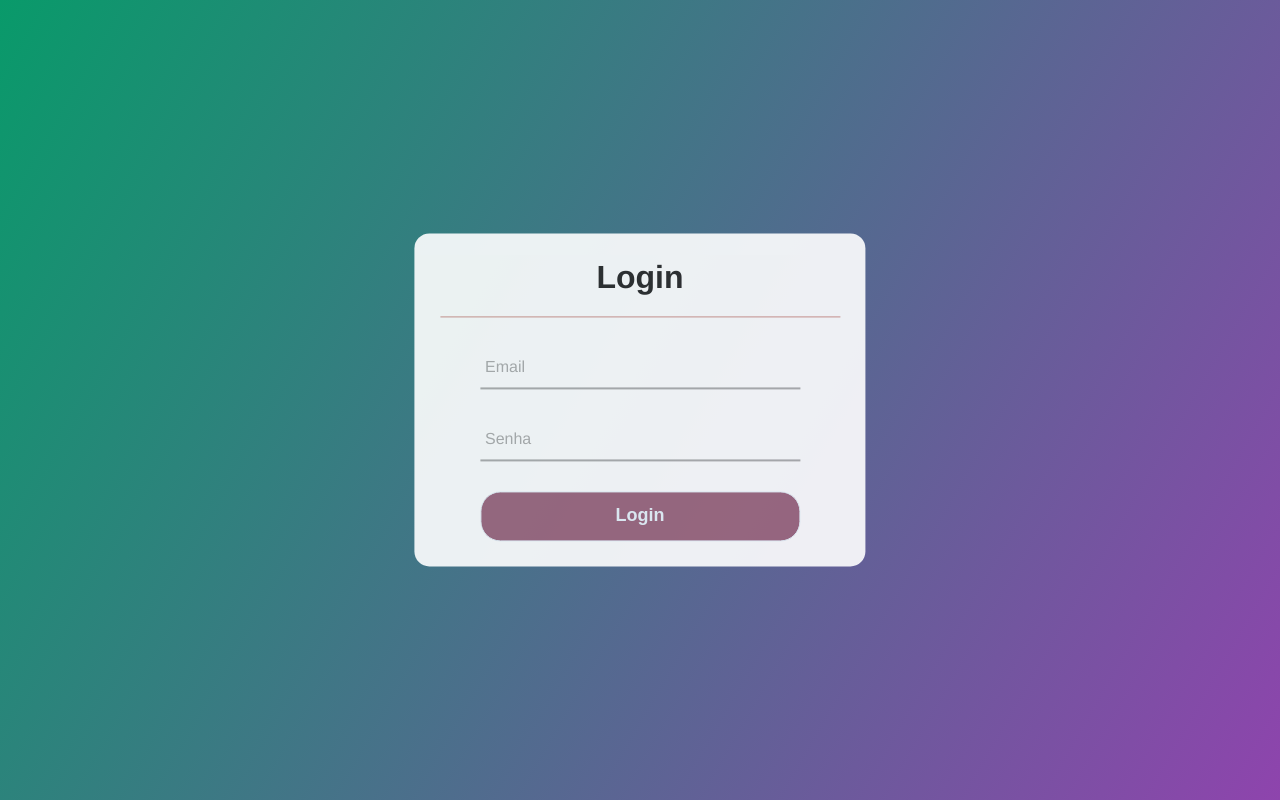
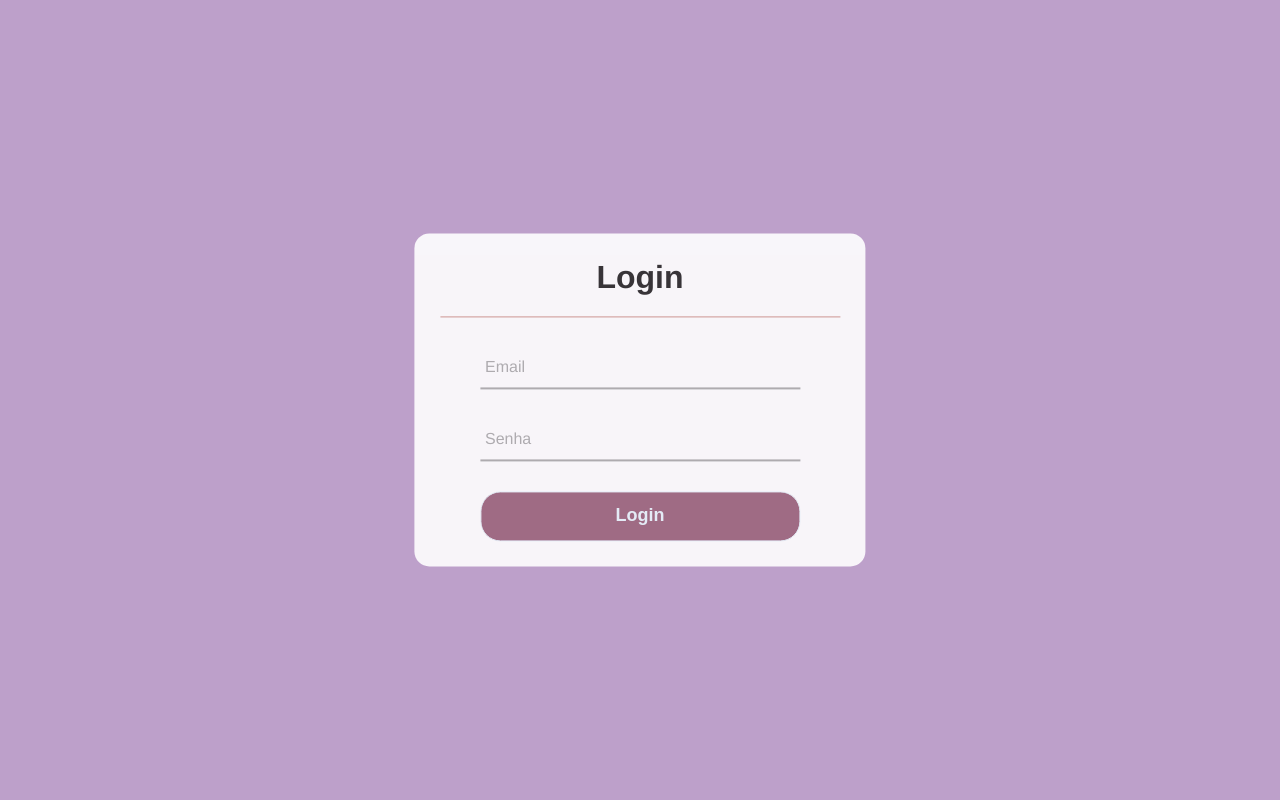
Before and after one commit to marianaaoribeiro/vue-front-test, a Vue app: page /login in a window 1280 px wide. Built offline with nearby package versions, Linux system fonts and the light colour scheme; the HTML template or start-up script is replaced by a standard one; what vue-the-mask would draw is missing.

Commit message:
Fixed background color

```diff
--- a/src/App.vue
+++ b/src/App.vue
@@ -1,5 +1,5 @@
 <template>
-  <div id="app" :style="$route.name == 'login' ? { background: 'linear-gradient(120deg, #099a6a, #8e44ad)' } : ''">
+  <div id="app">
     <router-view name="header">
       <Header />
     </router-view>
@@ -31,9 +31,7 @@ export default {
   -webkit-font-smoothing: antialiased;
   -moz-osx-font-smoothing: grayscale;
   text-align: center;
-  color: #2c3e50;
   min-height: 100%;
 }
 
-
 </style>
--- a/src/views/Home.vue
+++ b/src/views/Home.vue
@@ -97,6 +97,7 @@ export default {
     };
   },
   beforeMount() {
+    document.getElementsByTagName("body")[0].style.background = ""
     this.getClients();
   },
   methods: {
--- a/src/views/Login.vue
+++ b/src/views/Login.vue
@@ -45,19 +45,12 @@ export default {
       }
     }
   },
+  beforeMount(){
+    document.getElementsByTagName("body")[0].style.background = "hsla(282, 28%, 59%, 0.705)"
+  }
 };
 </script>
   <style scoped>
-.body {
-  background: linear-gradient(120deg, #099a6a, #8e44ad);
-  background-position: center;
-  background-repeat: no-repeat;
-  background-size: cover;
-  margin: 0;
-  padding: 0;
-  height: 100vh;
-  overflow: hidden;
-}
 .center {
   position: absolute;
   top: 50%;
```
